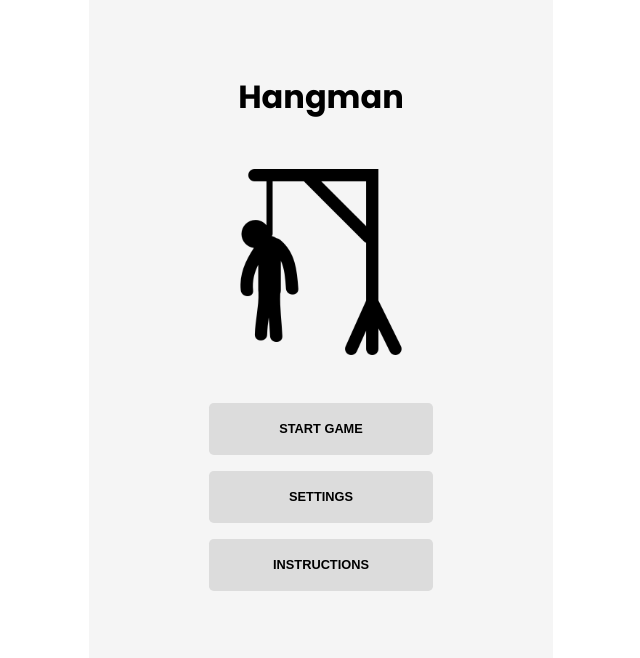
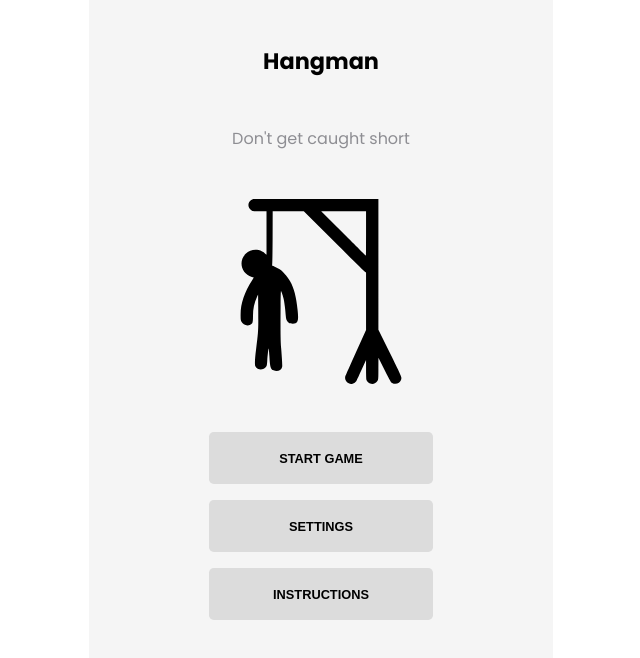
Before and after one commit to Maximus7474/lb-hangman, a React (Vite) app in the folder ui/: page / in a window 1280 px wide. Shown: the top 658 px of the page, without its empty margins (319-959 px from the left). Built offline with nearby package versions, Linux system fonts and the light colour scheme.

Commit message:
fix(homescreen): not adaptive to light and dark theme

```diff
--- a/ui/src/App.css
+++ b/ui/src/App.css
@@ -79,24 +79,12 @@ button:hover {
     filter: brightness(0.8);
 }
 
-input {
-    width: 14rem;
-    height: 3.25rem;
+img.svg-icon {
+    filter: brightness(0) saturate(100%) invert(0%) sepia(0%) saturate(0%) hue-rotate(0deg) brightness(100%) contrast(100%);
+}
 
-    background-color: var(--background-highlight);
-    color: var(--text-primary);
-
-    border: none;
-    border-radius: 0.3rem;
-
-    padding: 0 1rem;
-
-    font-size: 0.8rem;
-    font-weight: 600;
-
-    transition: all 0.25s ease-in-out;
-
-    outline: none;
+[data-theme='dark'] img.svg-icon {
+    filter: brightness(0) saturate(100%) invert(98%) sepia(7%) saturate(0%) hue-rotate(299deg) brightness(91%) contrast(87%);
 }
 
 /* Do not edit, this allows you to view changes easily in your browser */
--- a/ui/src/pages/homescreen.tsx
+++ b/ui/src/pages/homescreen.tsx
@@ -5,10 +5,13 @@ const HomeScreen = () => {
 
 	return (
 		<>
-            <h1 className="game-title">Hangman</h1>
+            <h1 className="title">Hangman</h1>
+            <h3 className="subtitle">Don't get caught short</h3>
             <img
-                src="./hangman.png"
-                style={{maxWidth: '40%'}}
+                src="./hangman.svg"
+                style={{ maxWidth: "40%" }}
+                alt="Hangman illustration"
+                className="svg-icon"
             />
             <div className="button-wrapper">
                 <button className="start-button" onClick={() => alert("Starting game...")}>
```
Also changed, not shown: ui/public/hangman.png (deleted), ui/public/hangman.svg (added).
